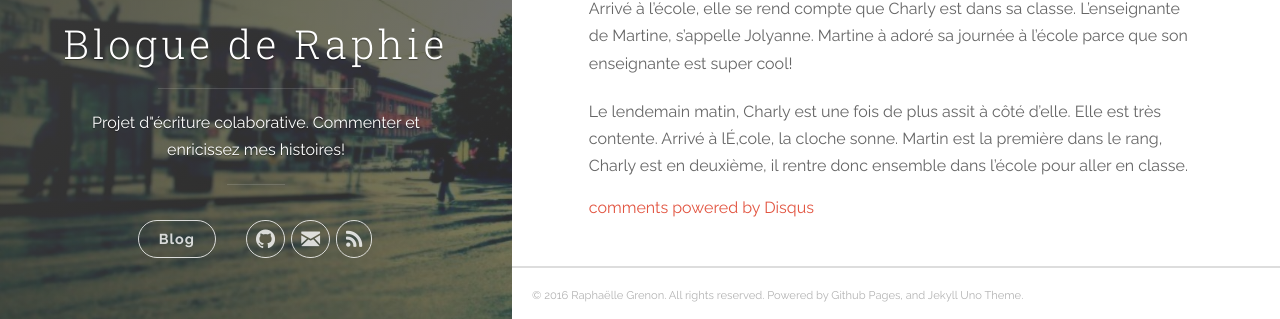
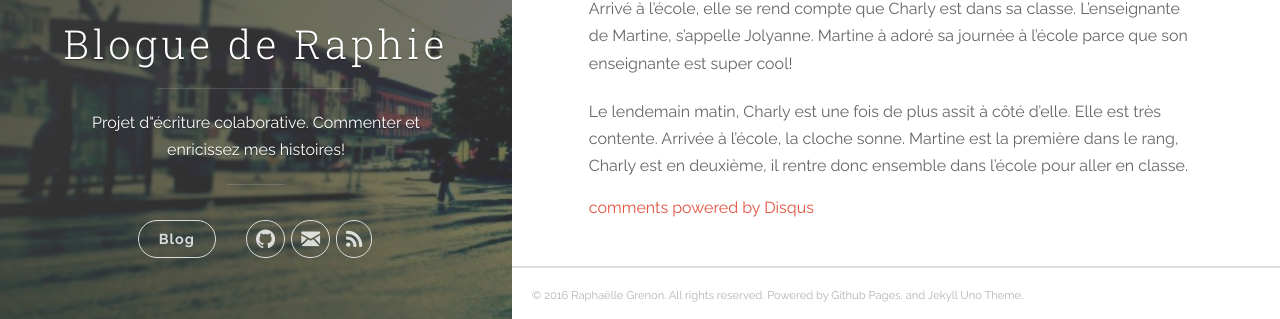
Before and after one commit to raphaellegrenon/blog, a Jekyll site: the page built from _posts/2016-4-19-Martine-a-l-ecole.md, in a window 1280 px wide. Shown: the part 371-690 px from the top of the page. Built offline with Jekyll 4.4.1, drawn with Linux system fonts in a browser that asks for light colours; nearby versions of some CDN libraries; comment, search, counter and statistics services are not loaded.

Commit message:
Update 2016-4-19-Martine-a-l-ecole.md

```diff
--- a/_posts/2016-4-19-Martine-a-l-ecole.md
+++ b/_posts/2016-4-19-Martine-a-l-ecole.md
@@ -13,4 +13,4 @@ Martine va à sa première journée à l'école. Martine est prête. Elle a son
 
 Arrivé à l'école, elle se rend compte que Charly est dans sa classe. L'enseignante de Martine, s'appelle Jolyanne. Martine à adoré sa journée à l'école parce que son enseignante est super cool!
 
-Le lendemain matin, Charly est une fois de plus assit à côté d'elle. Elle est très contente. Arrivé à lÉ,cole, la cloche sonne. Martin est la première dans le rang, Charly est en deuxième, il rentre donc ensemble dans l'école pour aller en classe.
+Le lendemain matin, Charly est une fois de plus assit à côté d'elle. Elle est très contente. Arrivée à l'école, la cloche sonne. Martine est la première dans le rang, Charly est en deuxième, il rentre donc ensemble dans l'école pour aller en classe.
```
